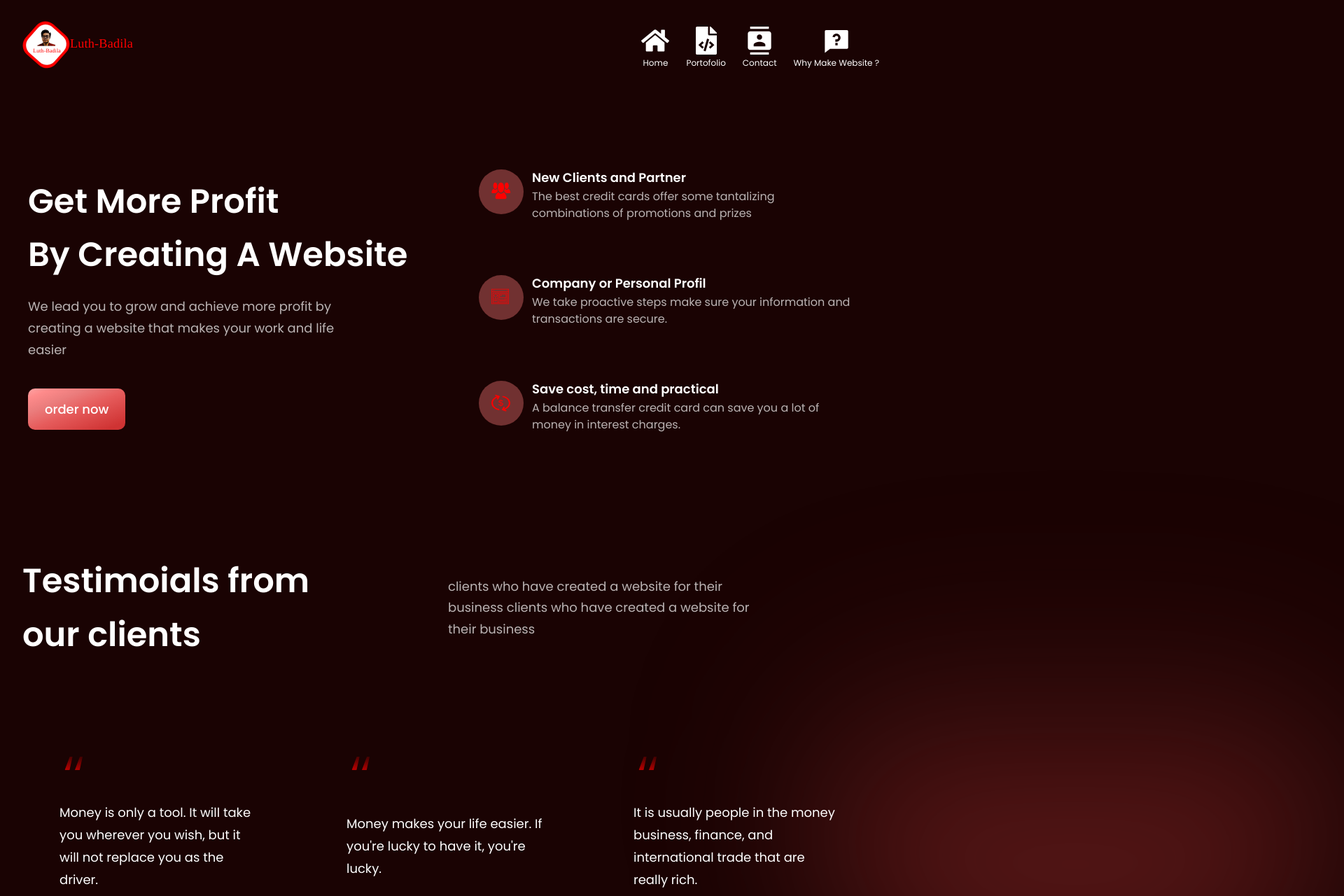
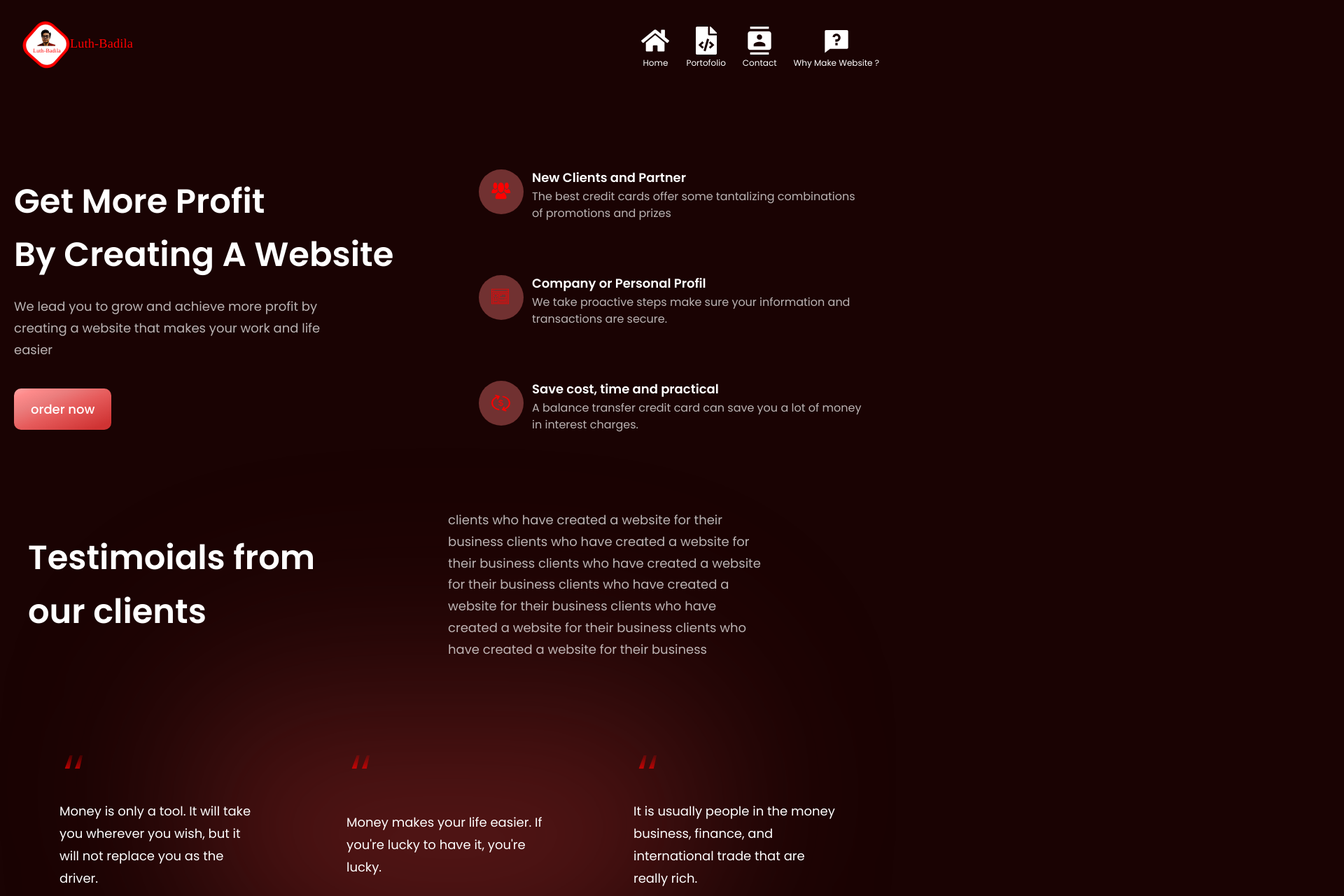
Before and after one commit to Luth-Badila/Luth-Badila, a React (Vite) app: page /whymakewebsite in a window 1280 px wide. Shown: the top 1280 px of the page at 70% size, 1920 px wide, since content can reach past the window. Built offline with nearby package versions, Linux system fonts and the light colour scheme.

Commit message:
fixed width in testimonial

```diff
--- a/src/components/Business.jsx
+++ b/src/components/Business.jsx
@@ -44,7 +44,7 @@ const Business = () => {
 
   return (
     <div>
-      <section ref={ref} id="features" className={`${layout.section} px-10 sm:h-[74vh] h-[150vh] bg-red`}>
+      <section ref={ref} id="features" className={`${layout.section} px-5 sm:h-[74vh] h-[150vh] bg-red`}>
         <motion.div className={`${layout.sectionInfo}`} initial={{ x: "-100vw" }} animate={animation}>
           <h2 className={`${styles.heading2} capitalize`}>
             get more profit <br className="sm:block hidden" /> by creating a website
--- a/src/components/Testimonials.jsx
+++ b/src/components/Testimonials.jsx
@@ -5,16 +5,19 @@ import FeedbackCard from "./FeedbackCard";
 
 const Testimonials = () => {
   return (
-    <section id="clients" className={`${styles.paddingY} ${styles.flexCenter} flex-col relative p-8`}>
+    <section className={`flex flex-col justify-center items-center px-10`}>
       {/* Gradient */}
-      <div className="absolute z-[0] w-[60%] h-[60%] -right-[50%] rounded-full red__gradient" />
+      <div className="absolute z-[0] w-[60%] h-[60%] rounded-full red__gradient" />
       <div className="w-full flex justify-between items-center md:flex-row flex-col sm:mb-16 mb-6 relative z-[1]">
-        <h1 className={styles.heading2}>
+        <h1 className={`${styles.heading2}`}>
           Testimoials from
           <br className="sm:block hidden" /> our clients
         </h1>
         <div className="w-full md:mt-0 mt-6">
-          <p className={`${styles.paragraph} text-left max-w-[450px]`}>clients who have created a website for their business clients who have created a website for their business</p>
+          <p className={`${styles.paragraph} text-left max-w-[450px]`}>
+            clients who have created a website for their business clients who have created a website for their business clients who have created a website for their business clients who have created a website for their business clients who
+            have created a website for their business clients who have created a website for their business
+          </p>
         </div>
       </div>
       <div className="flex flex-wrap justify-start sm:justify-center w-full feedback-container relative z-[1]">
```
